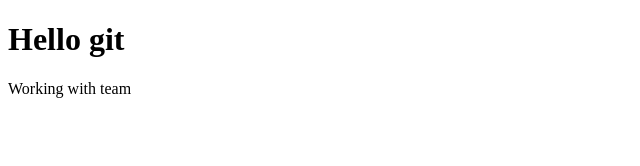
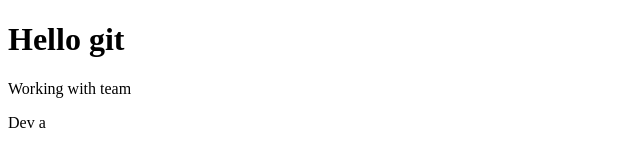
Before and after one commit to phatminh900/git-flow, a plain HTML site: page index.html in a window 1280 px wide. Shown: the full height of the page, 0-640 px from the left. Drawn offline with Linux system fonts and the light colour scheme.

Commit message:
add p tag

```diff
--- a/index.html
+++ b/index.html
@@ -8,5 +8,6 @@
   <body>
     <h1>Hello git</h1>
     <p>Working with team</p>
+    <p>Dev a</p>
   </body>
 </html>
```
